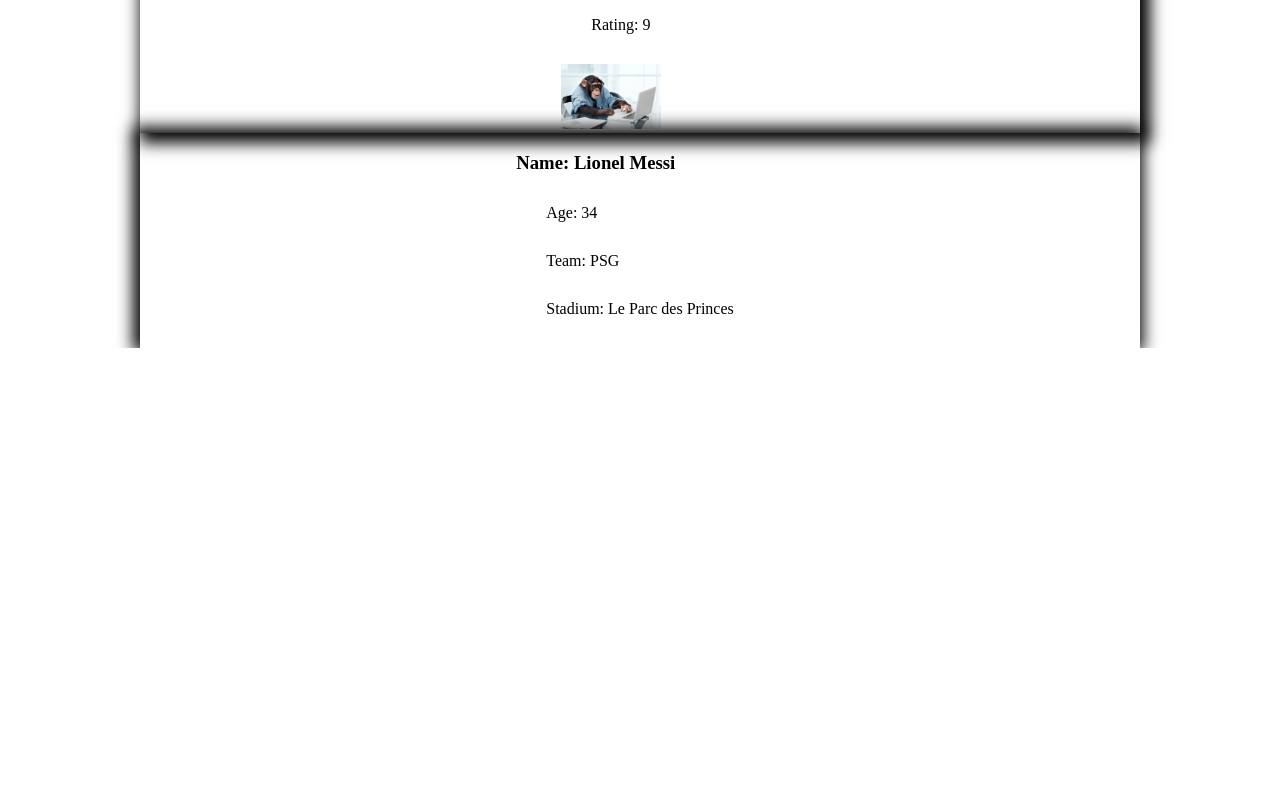
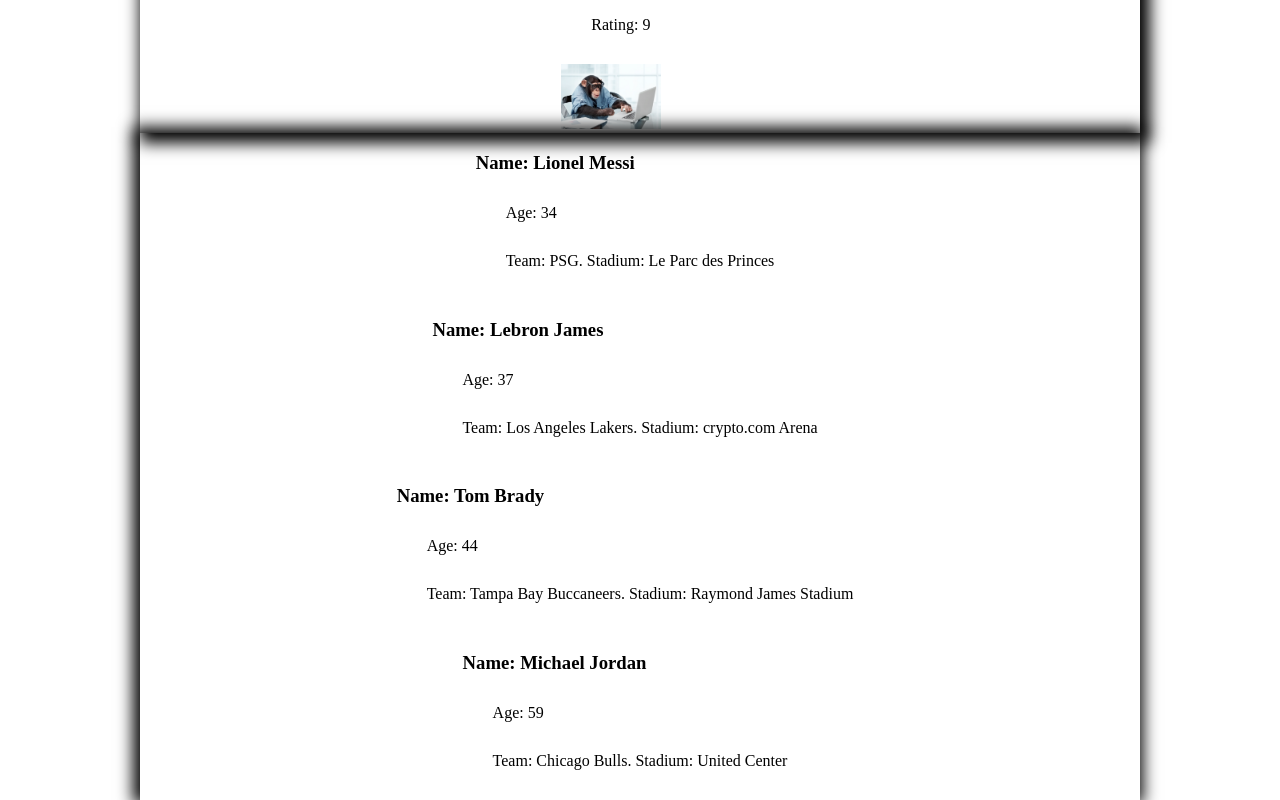
Before and after one commit to taha-amin/list-display-practice, a website with bundled scripts: page index.html in a window 1280 px wide. Shown: the part 1178-1978 px from the top of the page. Before the commit the page ends 1526 px from the top, so only its background shows below. Built offline with nearby package versions, Linux system fonts and the light colour scheme.

Commit message:
in app.js moved imports to the top of the file. Also created for loop for players that appends all data to playerEl. In index.html deleted repetitive player. In rener-players.js deleted append.

```diff
--- a/app.js
+++ b/app.js
@@ -1,7 +1,15 @@
 import { books } from './books-data.js';
 import { renderBookEl } from './render-books.js';
 
+import { animals } from './animals-data.js';
+import { renderAnimalEl } from './render-animals.js';
+
+import { players } from './players-data.js';
+import { renderPlayerEl } from './render-players.js';
+
 const bookListEl = document.querySelector('.books-list');
+const animalListEl = document.querySelector('.animals-list');
+const playerListEl = document.querySelector('.players-list');
 
 for (let book of books) {
     const bookEl = renderBookEl(book);
@@ -9,13 +17,14 @@
     bookListEl.append(bookEl);
 }
 
-import { animals } from './animals-data.js';
-import { renderAnimalEl } from './render-animals.js';
-
-const animalListEl = document.querySelector('.animals-list');
-
 for (let animal of animals) {
     const animalEl = renderAnimalEl(animal);
 
     animalListEl.append(animalEl);
 }
+
+for (let player of players) {
+    const playerEl = renderPlayerEl(player);
+
+    playerListEl.append(playerEl);
+}
--- a/index.html
+++ b/index.html
@@ -35,12 +35,6 @@
 
         <!-- players-data -->
         <section class="players-list">
-            <div id="list-of-players">
-                <h3>Name: Lionel Messi</h3>
-                <p>Age: 34</p>
-                <p>Team: PSG</p>
-                <p>Stadium: Le Parc des Princes</p>
-            </div>
         </section>
     </main>
     <footer>
--- a/render-players.js
+++ b/render-players.js
@@ -10,5 +10,7 @@
     ageEl.textContent = 'Age: ' + playerObject.age;
     teamEl.textContent = `Team: ${playerObject.team.name}. Stadium: ${playerObject.team.stadium}`;
 
+    playerEl.append(nameEl, ageEl, teamEl);
+
     return playerEl;
 }
```
